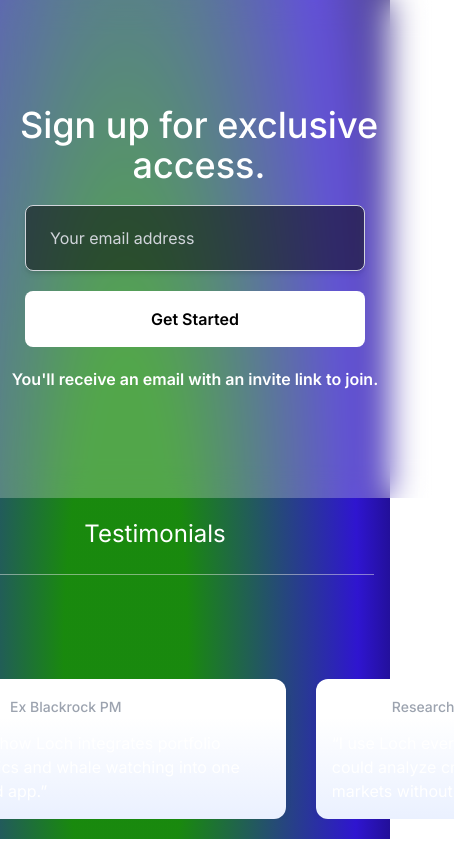
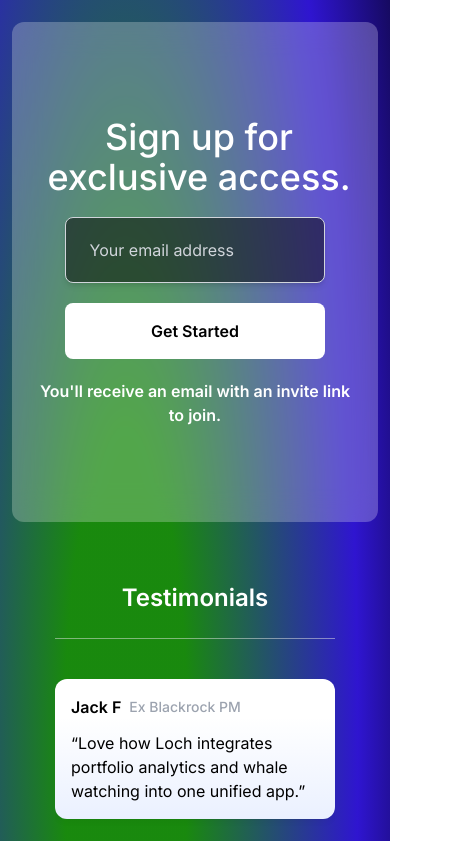
Before and after one commit to riyavishwakarma13/loch, a React (Vite) app: page / in a window 390 px wide. Shown: the part 1156-1997 px from the top of the page, 454 px wide, since content can reach past the window. Built offline with nearby package versions, Linux system fonts and the light colour scheme.

Commit message:
section 3 done

```diff
--- a/src/components/Section/3.tsx
+++ b/src/components/Section/3.tsx
@@ -2,14 +2,29 @@
 
 const Three = () => {
   return (
-    <div className="">
-      <div className="pb-6 mr-20 border-b border-[#E5E5E680]">
-        <h4 className="text-white text-2xl text-center 2xl:text-right">
-          Testimonials
-        </h4>
+    <div>
+      <div className="hidden xl:flex flex-col">
+        <div className="pb-6 mr-20 border-b border-[#E5E5E680]">
+          <h4 className="text-white text-2xl text-center 2xl:text-right">
+            Testimonials
+          </h4>
+        </div>
+        <div className="flex flex-col lg:flex-row items-end py-5 justify-between gap-6">
+          <img
+            src="/assets/Vector.svg"
+            alt="Loch Logo"
+            height={60}
+            width={60}
+          />
+          <TestimonialSwiper />
+        </div>
       </div>
-      <div className="flex flex-col lg:flex-row items-end py-5 justify-between gap-6">
-        <img src="/assets/Vector.svg" alt="Loch Logo" height={60} width={60} />
+      <div className="xl:hidden pb-10 flex flex-col text-black">
+        <div className="pb-6 my-10 border-b border-[#E5E5E680]">
+          <h4 className="text-white text-2xl font-semibold text-center">
+            Testimonials
+          </h4>
+        </div>
         <TestimonialSwiper />
       </div>
     </div>
--- a/src/components/TestimonialSwiper.tsx
+++ b/src/components/TestimonialSwiper.tsx
@@ -4,7 +4,7 @@
 
 const TestimonialSwiper = () => {
   return (
-    <div className="">
+    <div className="w-[280px] mx-auto sm:w-full">
       <Swiper
         slidesPerView={"auto"}
         spaceBetween={30}
@@ -13,10 +13,10 @@
         pagination={{
           clickable: true,
         }}
-        className="mySwiper pr-3"
+        className="mySwiper lg:pr-3 "
       >
         <SwiperSlide className="bg-white w-full max-w-[350px] rounded-xl box-gradient space-y-3 p-4">
-          <div className="flex items-center gap-2">
+          <div className="flex flex-wrap items-center gap-2">
             <p className="text-base font-semibold">Jack F</p>
             <p className="text-sm text-gray-400 font-medium">Ex Blackrock PM</p>
           </div>
@@ -26,7 +26,7 @@
           </p>
         </SwiperSlide>
         <SwiperSlide className="bg-white w-full max-w-[350px] rounded-xl box-gradient space-y-3 p-4">
-          <div className="flex items-center gap-2">
+          <div className="flex flex-wrap items-center gap-2">
             <p className="text-base font-semibold">Yash P</p>
             <p className="text-sm text-gray-400 font-medium">
               Research, 3poch Crypto Hedge Fund
@@ -38,7 +38,7 @@
           </p>
         </SwiperSlide>
         <SwiperSlide className="bg-white w-full max-w-[530px] rounded-xl box-gradient space-y-3 p-4">
-          <div className="flex items-center gap-2">
+          <div className="flex flex-wrap items-center gap-2">
             <p className="text-base font-semibold">Shiv S</p>
             <p className="text-sm text-gray-400 font-medium">
               Co-Founder Magik Labs
```
